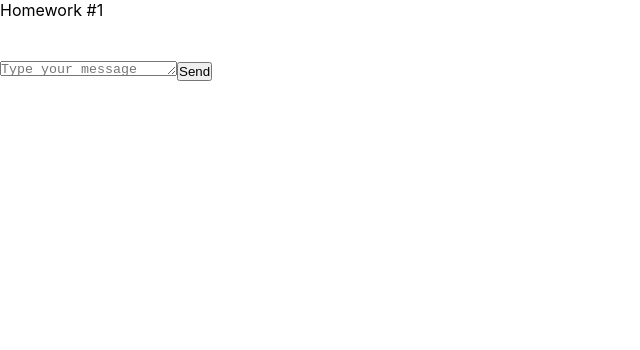
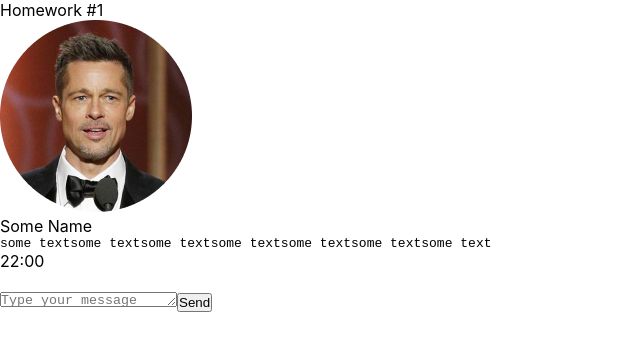
Before and after one commit to ibdkn/homework-front-02, a React (Create React App) app: page / in a window 1280 px wide. Shown: the top 350 px of the page, without its empty margins (0-640 px from the left). Built offline with nearby package versions, Linux system fonts and the light colour scheme.

Commit message:
added data from props

```diff
--- a/src/s2-homeworks/hw01/message/Message.tsx
+++ b/src/s2-homeworks/hw01/message/Message.tsx
@@ -9,33 +9,24 @@ export type MessagePropsType = {
 
 // нужно отобразить приходящие данные
 const Message = (props: MessagePropsType) => {
-    console.log(props)
     return (
         <div id={'hw1-message-' + props.message.id} className={s.message}>
             <div className={s.imageAndText}>
                 <img
                     id={'hw1-avatar-' + props.message.id}
-                    // создаёт студент
-
-                    //
+                    src={props.message.user.avatar}
                 />
                 <div className={s.text}>
                     <div id={'hw1-name-' + props.message.id} className={s.name}>
-                        {/*создаёт студент*/}
-
-                        {/**/}
+                        {props.message.user.name}
                     </div>
                     <pre id={'hw1-text-' + props.message.id} className={s.messageText}>
-                        {/*создаёт студент*/}
-
-                        {/**/}
+                        {props.message.message.text}
                     </pre>
                 </div>
             </div>
             <div id={'hw1-time-' + props.message.id} className={s.time}>
-                {/*создаёт студент*/}
-
-                {/**/}
+                {props.message.message.time}
             </div>
         </div>
     )
```
